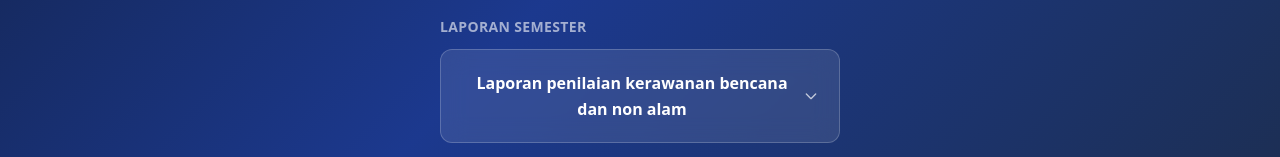
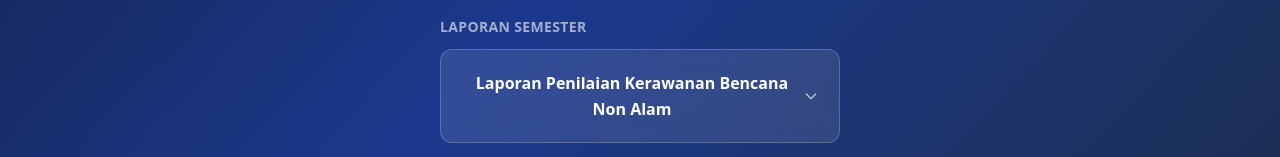
Before and after one commit to mazufik/pelaporanditpamintel, a Next.js app: page /pencegahan in a window 1280 px wide. Shown: the part 781-938 px from the top of the page. Built offline with nearby package versions, Linux system fonts and the light colour scheme.

Commit message:
fix typo subdit pencegahan

```diff
--- a/package.json
+++ b/package.json
@@ -14,7 +14,7 @@
     "next": "16.1.2",
     "react": "19.2.3",
     "react-dom": "19.2.3",
-    "vercel": "^50.4.10"
+    "vercel": "^50.5.0"
   },
   "devDependencies": {
     "@tailwindcss/postcss": "^4",
--- a/src/app/pencegahan/data.ts
+++ b/src/app/pencegahan/data.ts
@@ -74,7 +74,7 @@ export const pencegahanMenus: Category[] = [
         category: "Laporan Semester",
         menus: [
             {
-                title: "Laporan penilaian kerawanan bencana dan non alam",
+                title: "Laporan Penilaian Kerawanan Bencana Non Alam",
                 items: [
                     {
                         label: "Format Laporan",
```
Also changed, not shown: 1 other file (tests, documents, lock files or other folders).
